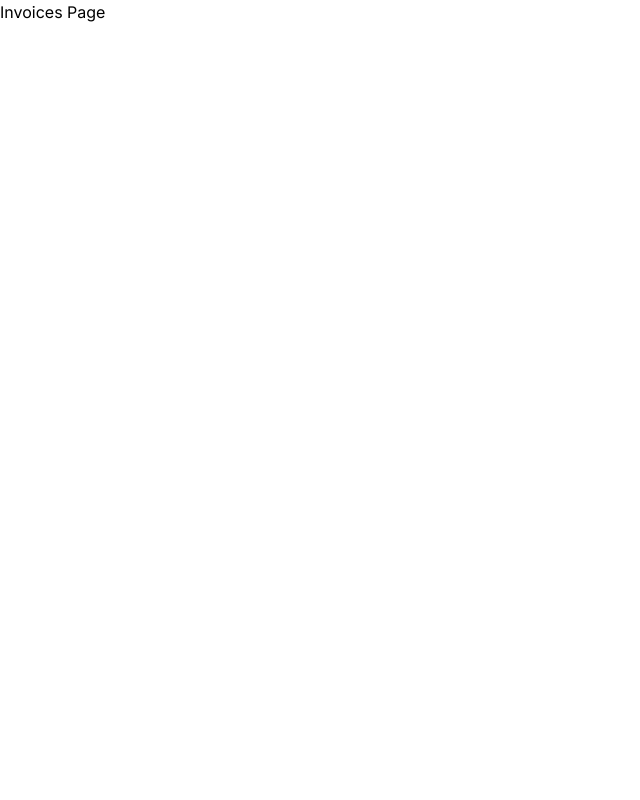
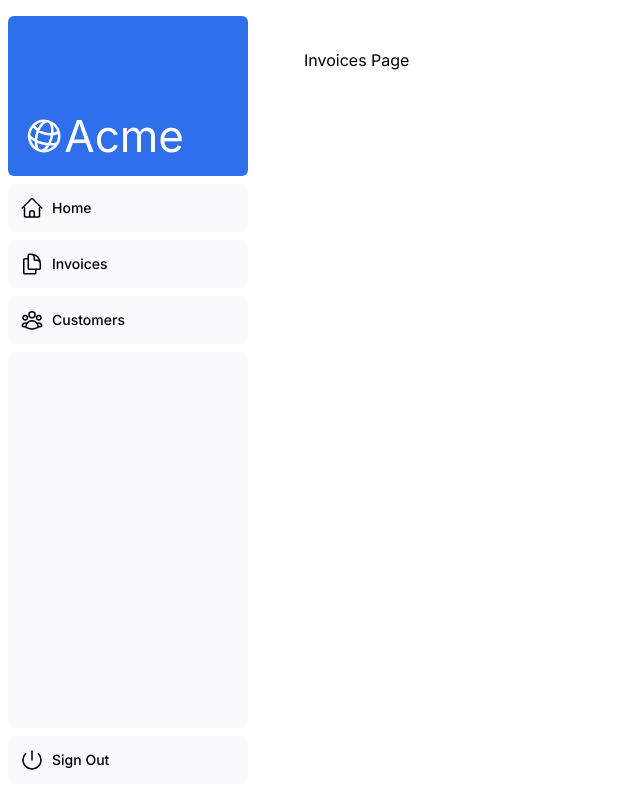
Before and after one commit to fbghk/Nextjs_study_repeat, a Next.js app in the folder nextjs-dashboard/: page /dashboard/invoices in a window 1280 px wide. Shown: the whole page, without its empty margins (0-640 px from the left). Built offline with nearby package versions, Linux system fonts and the light colour scheme.

Commit message:
layout.tsx 변경 취소

```diff
--- a/nextjs-dashboard/app/dashboard/layout.tsx
+++ b/nextjs-dashboard/app/dashboard/layout.tsx
@@ -1,14 +1,12 @@
-import '@/app/ui/global.css';
-import { inter } from '@/app/ui/fonts';
+import SideNav from '@/app/ui/dashboard/sidenav';
 
-export default function RootLayout({
-  children,
-}: {
-  children: React.ReactNode;
-}) {
+export default function Layout({ children }: { children: React.ReactNode }) {
   return (
-    <html lang="en">
-      <body className={`${inter.className} antialiased`}>{children}</body>
-    </html>
+    <div className="flex h-screen flex-col md:flex-row md:overflow-hidden">
+      <div className="w-full flex-none md:w-64">
+        <SideNav />
+      </div>
+      <div className="flex-grow p-6 md:overflow-y-auto md:p-12">{children}</div>
+    </div>
   );
 }
```
